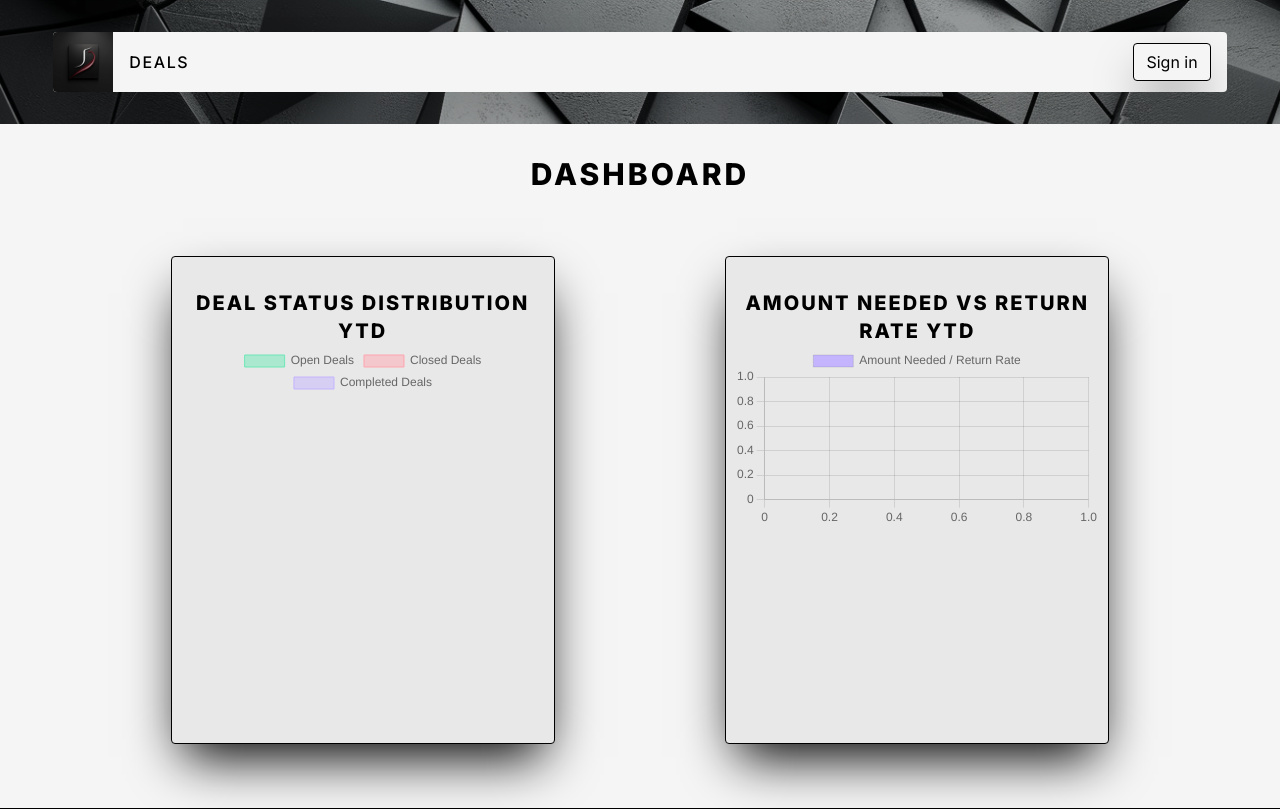
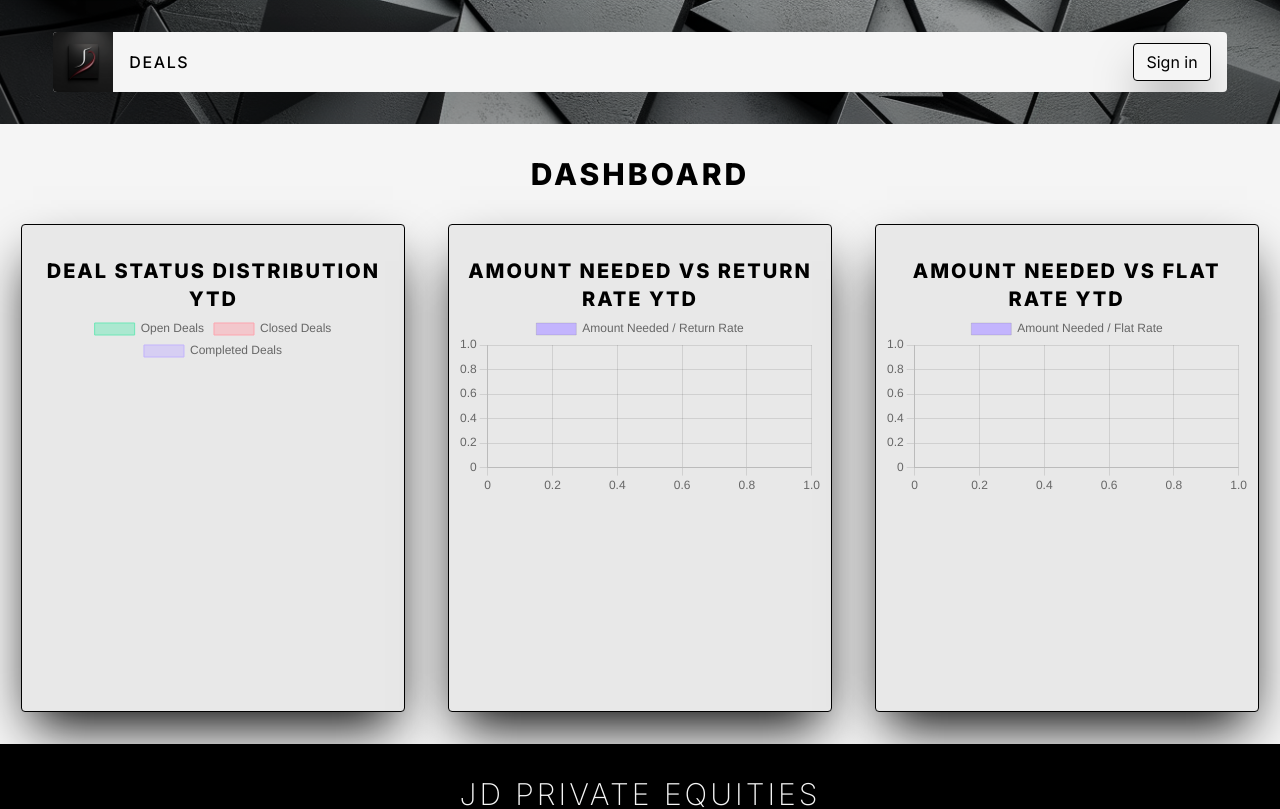
Before and after one commit to JaviD17/creative-finance, a Next.js app: page /dashboard in a window 1280 px wide. Shown: the top 809 px of the page. Built offline with nearby package versions, Linux system fonts and the light colour scheme; no server answers.

Commit message:
data visualization upgrades

```diff
--- a/app/(admin)/dashboard/page.tsx
+++ b/app/(admin)/dashboard/page.tsx
@@ -43,7 +43,6 @@ const DashboardPage = () => {
     .filter((status) => status === "completed").length;
 
   const options = {
-    // responsive: true,
     scales: {
       x: {
         beginAtZero: true,
@@ -60,6 +59,19 @@ const DashboardPage = () => {
         label: "Amount Needed / Return Rate",
         data: deals?.map((deal) => ({
           x: deal.returnRate,
+          y: deal.amountNeeded,
+        })),
+        backgroundColor: "hsla(252, 95%, 85%, 1)",
+      },
+    ],
+  };
+
+  const data3 = {
+    datasets: [
+      {
+        label: "Amount Needed / Flat Rate",
+        data: deals?.map((deal) => ({
+          x: deal.flatRate,
           y: deal.amountNeeded,
         })),
         backgroundColor: "hsla(252, 95%, 85%, 1)",
@@ -95,11 +107,8 @@ const DashboardPage = () => {
           Dashboard
         </h2>
 
-        <div className="w-11/12 lg:max-w-7xl mx-auto bg-black-50 rounded-sm p-8 mt-8">
-          <div className="lg:flex lg:justify-evenly space-y-12 lg:space-y-0">
-            {/* <div className="w-11/12 lg:max-w-md">
-              <Bar data={data} options={options} />
-            </div> */}
+        <div className="lg:max-w-7xl mx-auto pt-8">
+          <div className="flex lg:flex-row lg:flex-wrap lg:justify-evenly flex-col gap-y-4">
             <div className="w-11/12 lg:max-w-sm mx-auto bg-black-100 py-8 px-2 rounded-sm border border-black-950 shadow-2xl shadow-black-950">
               <h3 className="text-center text-xl text-black-950 font-extrabold tracking-widest uppercase">
                 Deal Status Distribution YTD
@@ -112,6 +121,12 @@ const DashboardPage = () => {
               </h3>
               <Scatter options={options} data={data} />
             </div>
+            <div className="w-11/12 lg:max-w-sm mx-auto bg-black-100 py-8 px-2 rounded-sm border border-black-950 shadow-2xl shadow-black-950">
+              <h3 className="text-center text-xl text-black-950 font-extrabold tracking-widest uppercase">
+                Amount Needed vs Flat Rate YTD
+              </h3>
+              <Scatter options={options} data={data3} />
+            </div>
           </div>
         </div>
       </div>
```
